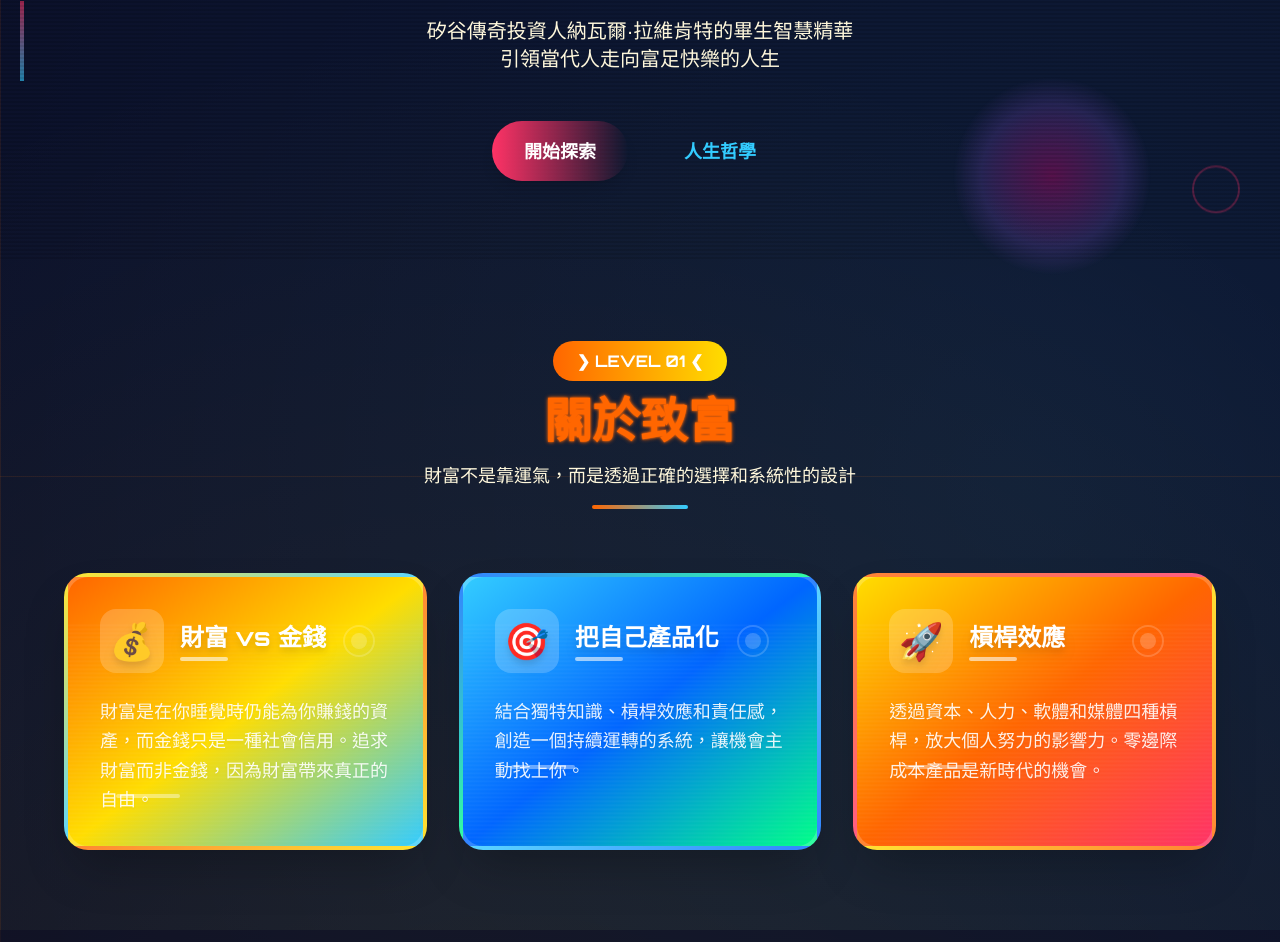
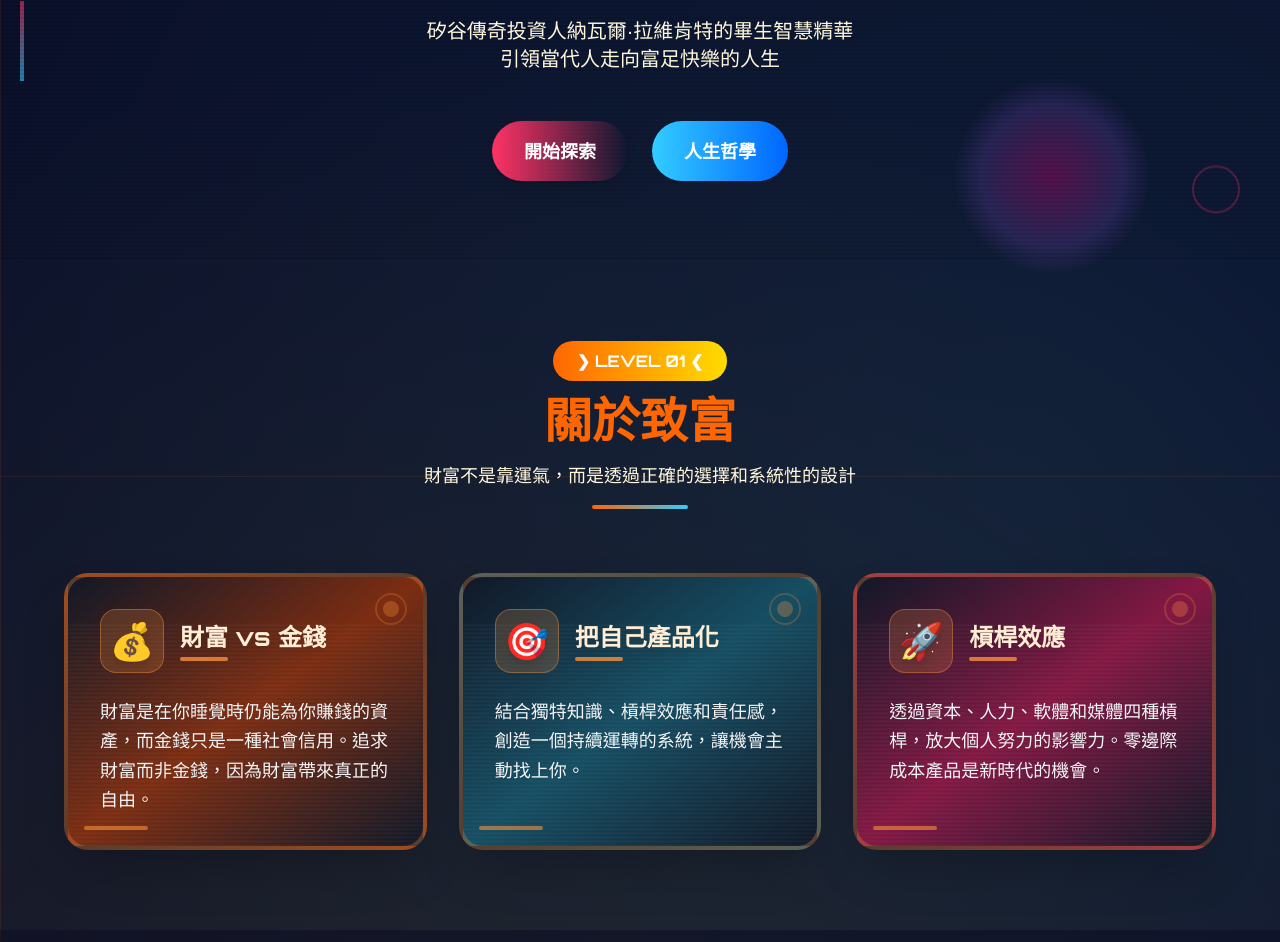
Before and after one commit to Chang-Ming-Huang/naval-ravikant-almanac, a website: page pages/retro.html in a window 1280 px wide. Shown: the part 324-1266 px from the top of the page. Drawn offline with nearby package versions, Linux system fonts and the light colour scheme.

Commit message:
remove some bugs

```diff
--- a/js/retro-content-loader.js
+++ b/js/retro-content-loader.js
@@ -105,7 +105,7 @@ class RetroContentLoader {
                 const isPrimary = button.type === 'primary';
                 const classes = isPrimary
                     ? "retro-btn-primary inline-flex items-center justify-center px-8 py-4 bg-gradient-to-r from-retro-pink to-retro-purple text-white font-bold text-lg rounded-full shadow-lg hover:shadow-retro-glow hover:-translate-y-1 transition-all transform"
-                    : "retro-btn-secondary inline-flex items-center justify-center px-8 py-4 bg-transparent text-retro-cyan font-bold text-lg border-3 border-retro-cyan rounded-full hover:bg-retro-cyan hover:text-retro-dark hover:-translate-y-1 transition-all transform";
+                    : "retro-btn-secondary inline-flex items-center justify-center px-8 py-4 bg-gradient-to-r from-retro-cyan to-retro-blue text-white font-bold text-lg border-3 border-retro-cyan rounded-full hover:from-retro-blue hover:to-retro-cyan hover:-translate-y-1 transition-all transform";
 
                 return `<a href="${button.href}" class="${classes}">${button.text}</a>`;
             }).join('');
@@ -147,17 +147,17 @@ class RetroContentLoader {
                 ? 'md:col-span-2 lg:col-span-1'
                 : '';
 
-            // 復古風格的漸層背景變化
+            // 復古風格的漸層背景變化 - 使用深色背景提高對比度
             const gradients = [
-                'from-retro-orange via-retro-yellow to-retro-cyan',
-                'from-retro-cyan via-retro-blue to-retro-green',
-                'from-retro-yellow via-retro-orange to-retro-pink',
-                'from-retro-green via-retro-cyan to-retro-blue'
+                'from-gray-900 via-orange-900 to-gray-900',
+                'from-gray-900 via-cyan-900 to-gray-900',
+                'from-gray-900 via-pink-900 to-gray-900',
+                'from-gray-900 via-green-900 to-gray-900'
             ];
             const gradientClass = gradients[index % gradients.length];
 
             return `
-                <div class="retro-card group relative bg-gradient-to-br ${gradientClass} p-8 rounded-3xl shadow-2xl hover:shadow-retro-glow hover:-translate-y-4 transition-all duration-500 cursor-pointer border-4 border-white/20 hover:border-white/40 ${colSpanClass}">
+                <div class="retro-card group relative bg-gradient-to-br ${gradientClass} p-8 rounded-3xl shadow-2xl hover:shadow-retro-glow hover:-translate-y-4 transition-all duration-500 cursor-pointer border-4 border-orange-400/30 hover:border-orange-400/60 ${colSpanClass}">
                     <!-- Retro grid overlay -->
                     <div class="absolute inset-0 bg-retro-grid opacity-20 rounded-3xl"></div>
 
@@ -167,22 +167,24 @@ class RetroContentLoader {
                     <div class="relative z-10">
                         <!-- Retro header -->
                         <div class="flex items-center gap-4 mb-6">
-                            <div class="retro-icon-bg w-16 h-16 bg-white/20 rounded-2xl flex items-center justify-center">
+                            <div class="retro-icon-bg w-16 h-16 bg-orange-400/20 rounded-2xl flex items-center justify-center border border-orange-400/40">
                                 <span class="text-4xl filter drop-shadow-lg">${card.icon}</span>
                             </div>
                             <div>
-                                <h3 class="font-bold text-2xl text-white drop-shadow-lg mb-1">${card.title}</h3>
-                                <div class="w-12 h-1 bg-white/60 rounded-full"></div>
+                                <h3 class="font-bold text-2xl text-orange-100 drop-shadow-lg mb-1">${card.title}</h3>
+                                <div class="w-12 h-1 bg-orange-400/80 rounded-full"></div>
                             </div>
                         </div>
 
                         <!-- Retro description -->
-                        <p class="text-white/90 text-lg leading-relaxed font-medium drop-shadow-sm">${card.description}</p>
+                        <p class="text-gray-100 text-lg leading-relaxed font-medium drop-shadow-sm">${card.description}</p>
 
-                        <!-- Retro accent elements -->
-                        <div class="absolute top-4 right-4 w-8 h-8 border-2 border-white/30 rounded-full opacity-60"></div>
-                        <div class="absolute top-6 right-6 w-4 h-4 bg-white/20 rounded-full"></div>
-                        <div class="absolute bottom-4 left-4 w-16 h-1 bg-white/40 rounded-full group-hover:w-24 transition-all duration-500"></div>
+                    </div>
+
+                    <!-- Retro accent elements - moved outside content div for proper positioning -->
+                    <div class="absolute top-4 right-4 w-8 h-8 border-2 border-orange-400/40 rounded-full opacity-60"></div>
+                    <div class="absolute top-6 right-6 w-4 h-4 bg-orange-400/30 rounded-full"></div>
+                    <div class="absolute bottom-4 left-4 w-16 h-1 bg-orange-400/60 rounded-full group-hover:w-24 transition-all duration-500"></div>
                     </div>
                 </div>
             `;
--- a/js/styles/retro.js
+++ b/js/styles/retro.js
@@ -60,7 +60,7 @@ export default {
     gridPattern: 'linear-gradient(rgba(255,102,0,0.1) 1px, transparent 1px), linear-gradient(90deg, rgba(255,102,0,0.1) 1px, transparent 1px)',
     gridSize: '20px 20px',
     // 霓虹描邊效果
-    neonOutline: 'text-shadow: 0 0 8px rgba(255, 102, 0, 0.8)',
+    neonOutline: '',
     // VHS 故障效果
     vhsColors: ['#ff6b35', '#00d4ff', '#ff0080']
   },
--- a/js/tech-content-loader.js
+++ b/js/tech-content-loader.js
@@ -54,7 +54,9 @@ class TechContentLoader {
 
         const logos = document.querySelectorAll('.nav-logo h2');
         logos.forEach(logo => {
-            logo.textContent = navigation.logo;
+            // 保持英文 NAVAL.SYS，不覆蓋為中文
+            logo.textContent = 'NAVAL.SYS';
+            logo.setAttribute('data-text', 'NAVAL.SYS');
         });
 
         const desktopMenu = document.querySelector('nav ul:not(.mobile-menu ul)');
--- a/pages/retro.html
+++ b/pages/retro.html
@@ -92,30 +92,17 @@
             pointer-events: none;
         }
 
-        /* Softer glow effects */
-        .neon-text {
-            text-shadow:
-                0 0 2px currentColor,
-                0 0 4px currentColor;
-        }
-
+        /* Neon colors without blur effects */
         .neon-orange {
             color: #ff6600;
-            text-shadow:
-                0 0 2px #ff6600,
-                0 0 4px #ff6600;
         }
 
         .neon-cyan {
             color: #33ccff;
-            text-shadow:
-                0 0 2px #33ccff,
-                0 0 4px #33ccff;
         }
 
         /* Retro card styling */
         .retro-card {
-            backdrop-filter: blur(2px);
             position: relative;
             overflow: hidden;
         }
@@ -231,7 +218,7 @@
     <div class="retro-sun"></div>
 
     <!-- Navigation -->
-    <nav class="relative z-10 border-b border-retro-pink/30 bg-retro-dark/90 backdrop-blur-sm">
+    <nav class="relative z-10 border-b border-retro-pink/30 bg-retro-dark/90">
         <div class="max-w-7xl mx-auto px-4 sm:px-6 lg:px-8">
             <div class="flex justify-between items-center h-16">
                 <!-- Logo -->
```
